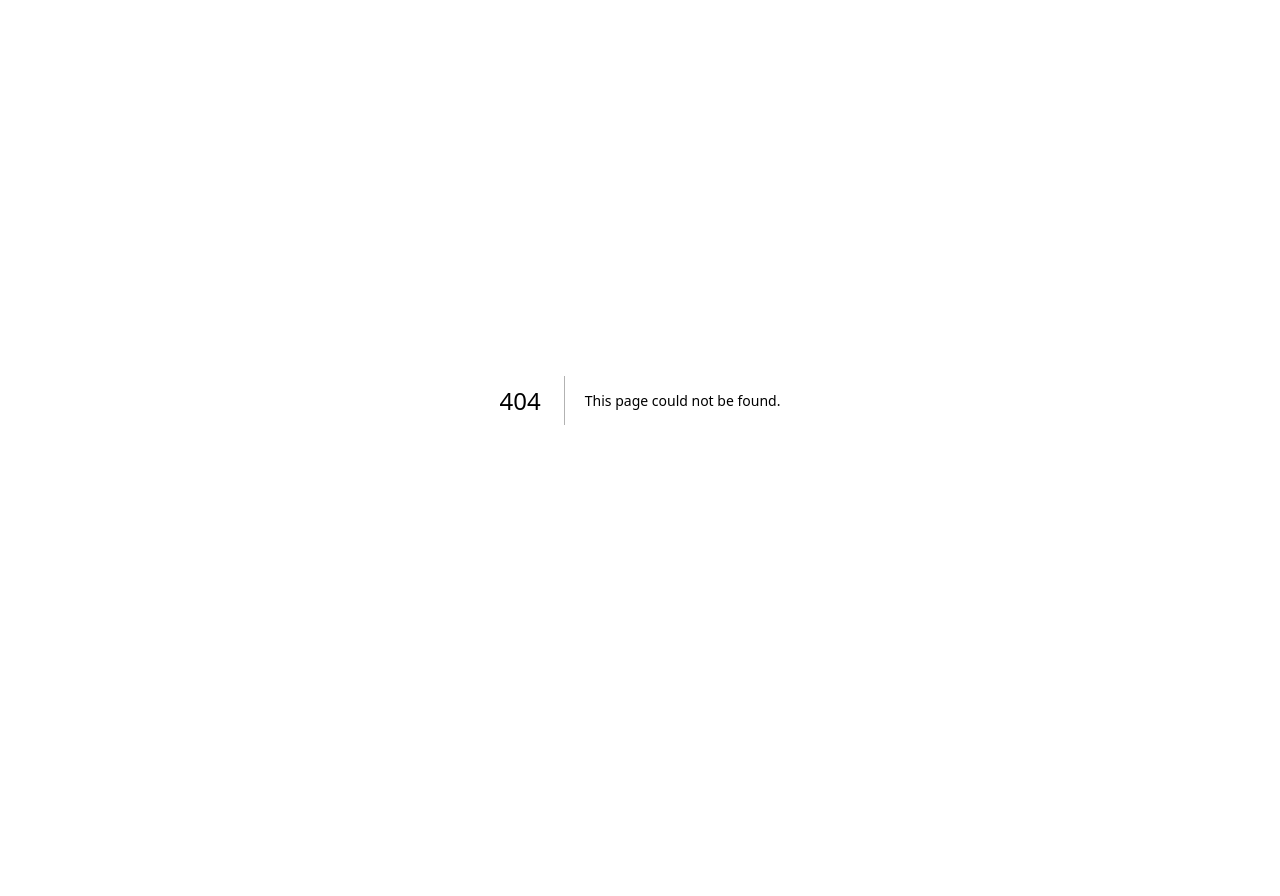
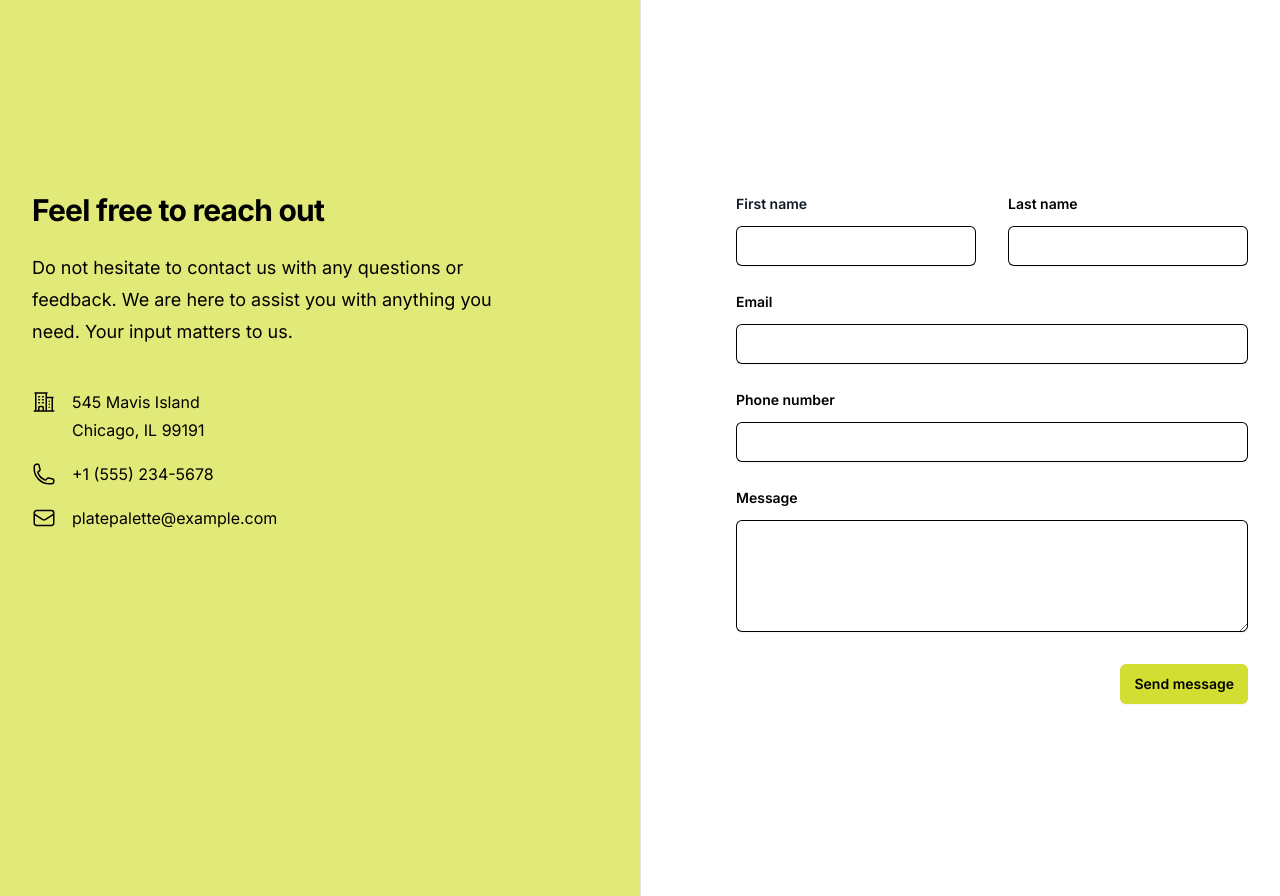
Before and after one commit to jasonavecilla/Plate-palette, a Next.js app in the folder recipe/: page /contact in a window 1280 px wide. Before the commit this address had no page. Before the commit the page ends 800 px from the top, so only its background shows below. Built offline with nearby package versions, Linux system fonts and the light colour scheme.

Commit message:
added contact page

```diff
--- /dev/null
+++ b/recipe/src/app/contact/page.js
@@ -0,0 +1,174 @@
+import {
+  BuildingOffice2Icon,
+  EnvelopeIcon,
+  PhoneIcon,
+} from "@heroicons/react/24/outline";
+
+export default function Contact() {
+  return (
+    <div className="relative isolate bg-white">
+      <div className="mx-auto grid max-w-7xl grid-cols-1 lg:grid-cols-2">
+        <div className="relative px-6 pb-20 pt-24 sm:pt-32 lg:static lg:px-8 lg:py-48">
+          <div className="mx-auto max-w-xl lg:mx-0 lg:max-w-lg">
+            <div className="absolute inset-y-0 left-0 -z-10 w-full overflow-hidden bg-yellowgreen-300 ring-1 ring-dark-700/10 lg:w-1/2"></div>
+            <h2 className="text-3xl font-bold tracking-tight text-dark-700">
+              Feel free to reach out
+            </h2>
+            <p className="mt-6 text-lg leading-8 text-dark-700">
+              Do not hesitate to contact us with any questions or feedback. We
+              are here to assist you with anything you need. Your input matters
+              to us.
+            </p>
+            <dl className="mt-10 space-y-4 text-base leading-7 text-gray-600">
+              <div className="flex gap-x-4">
+                <dt className="flex-none">
+                  <span className="sr-only">Telephone</span>
+                  <BuildingOffice2Icon
+                    className="h-7 w-6 text-dark-700"
+                    aria-hidden="true"
+                  />
+                </dt>
+                <dd className="text-dark-700">
+                  545 Mavis Island
+                  <br />
+                  Chicago, IL 99191
+                </dd>
+              </div>
+              <div className="flex gap-x-4">
+                <dt className="flex-none">
+                  <span className="sr-only">Telephone</span>
+                  <PhoneIcon
+                    className="h-7 w-6 text-dark-700"
+                    aria-hidden="true"
+                  />
+                </dt>
+                <dd>
+                  <a className="text-dark-700" href="tel:+1 (555) 234-5678">
+                    +1 (555) 234-5678
+                  </a>
+                </dd>
+              </div>
+              <div className="flex gap-x-4">
+                <dt className="flex-none">
+                  <span className="sr-only">Telephone</span>
+                  <EnvelopeIcon
+                    className="h-7 w-6 text-dark-700"
+                    aria-hidden="true"
+                  />
+                </dt>
+                <dd>
+                  <a className="text-dark-700" href="mailto:hello@example.com">
+                    platepalette@example.com
+                  </a>
+                </dd>
+              </div>
+            </dl>
+          </div>
+        </div>
+        <form
+          action="#"
+          method="POST"
+          className="px-6 pb-24 pt-20 sm:pb-32 lg:px-8 lg:py-48"
+        >
+          <div className="mx-auto max-w-xl lg:mr-0 lg:max-w-lg">
+            <div className="grid grid-cols-1 gap-x-8 gap-y-6 sm:grid-cols-2">
+              <div>
+                <label
+                  htmlFor="first-name"
+                  className="block text-sm font-semibold leading-6 text-gray-900"
+                >
+                  First name
+                </label>
+                <div className="mt-2.5">
+                  <input
+                    type="text"
+                    name="first-name"
+                    id="first-name"
+                    autoComplete="given-name"
+                    className="block w-full rounded-md border-0 px-3.5 py-2 text-dark-700 shadow-sm ring-1 ring-inset ring-dark-700 placeholder:text-gray-400 focus:ring-2 focus:ring-inset focus:ring-yellowgreen-500 sm:text-sm sm:leading-6"
+                  />
+                </div>
+              </div>
+              <div>
+                <label
+                  htmlFor="last-name"
+                  className="block text-sm font-semibold leading-6 text-dark-700"
+                >
+                  Last name
+                </label>
+                <div className="mt-2.5">
+                  <input
+                    type="text"
+                    name="last-name"
+                    id="last-name"
+                    autoComplete="family-name"
+                    className="block w-full rounded-md border-0 px-3.5 py-2 text-gray-900 shadow-sm ring-1 ring-inset ring-dark-700 placeholder:text-gray-400 focus:ring-2 focus:ring-inset focus:ring-yellowgreen-500 sm:text-sm sm:leading-6"
+                  />
+                </div>
+              </div>
+              <div className="sm:col-span-2">
+                <label
+                  htmlFor="email"
+                  className="block text-sm font-semibold leading-6 text-dark-700"
+                >
+                  Email
+                </label>
+                <div className="mt-2.5">
+                  <input
+                    type="email"
+                    name="email"
+                    id="email"
+                    autoComplete="email"
+                    className="block w-full rounded-md border-0 px-3.5 py-2 text-dark-700 shadow-sm ring-1 ring-inset ring-dark-700 placeholder:text-gray-400 focus:ring-2 focus:ring-inset focus:ring-yellowgreen-500 sm:text-sm sm:leading-6"
+                  />
+                </div>
+              </div>
+              <div className="sm:col-span-2">
+                <label
+                  htmlFor="phone-number"
+                  className="block text-sm font-semibold leading-6 text-dark-700"
+                >
+                  Phone number
+                </label>
+                <div className="mt-2.5">
+                  <input
+                    type="tel"
+                    name="phone-number"
+                    id="phone-number"
+                    autoComplete="tel"
+                    className="block w-full rounded-md border-0 px-3.5 py-2 text-dark-700 shadow-sm ring-1 ring-inset ring-dark-700 placeholder:text-gray-400 focus:ring-2 focus:ring-inset focus:ring-yellowgreen-500 sm:text-sm sm:leading-6"
+                  />
+                </div>
+              </div>
+              <div className="sm:col-span-2">
+                <label
+                  htmlFor="message"
+                  className="block text-sm font-semibold leading-6 text-dark-700"
+                >
+                  Message
+                </label>
+                <div className="mt-2.5">
+                  <textarea
+                    name="message"
+                    id="message"
+                    rows={4}
+                    className="block w-full rounded-md border-0 px-3.5 py-2 text-dark-700 shadow-sm ring-1 ring-inset ring-dark-700 placeholder:text-gray-400 focus:ring-2 focus:ring-inset focus:ring-yellowgreen-600 sm:text-sm sm:leading-6"
+                    defaultValue={""}
+                  />
+                </div>
+              </div>
+            </div>
+            <div className="mt-8 flex justify-end">
+              <button
+                type="submit"
+                className="rounded-md bg-yellowgreen px-3.5 py-2.5 text-center text-sm font-semibold text-black shadow-sm hover:bg-yellowgreen-600 focus-visible:outline focus-visible:outline-2 focus-visible:outline-offset-2 focus-visible:outline-indigo-600"
+              >
+                Send message
+              </button>
+            </div>
+          </div>
+        </form>
+      </div>
+    </div>
+  );
+}
```
